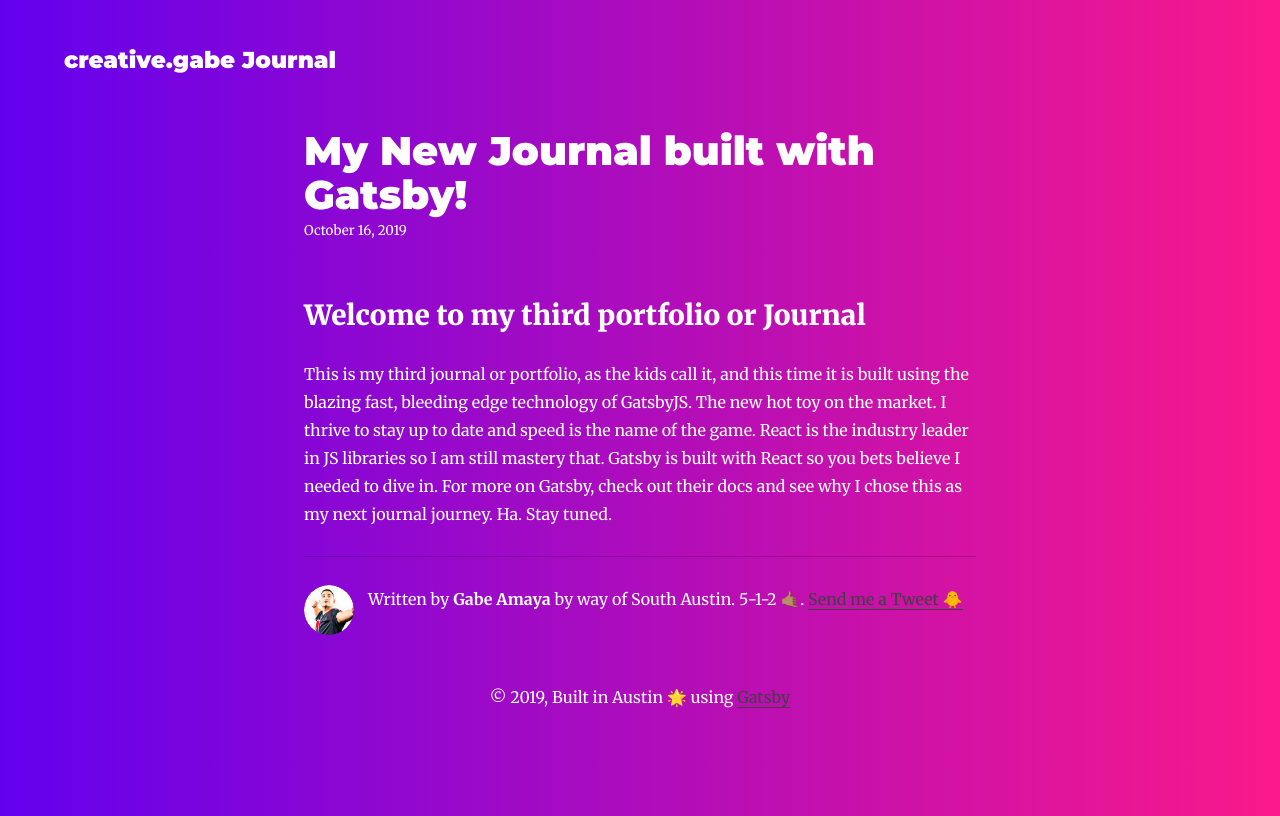
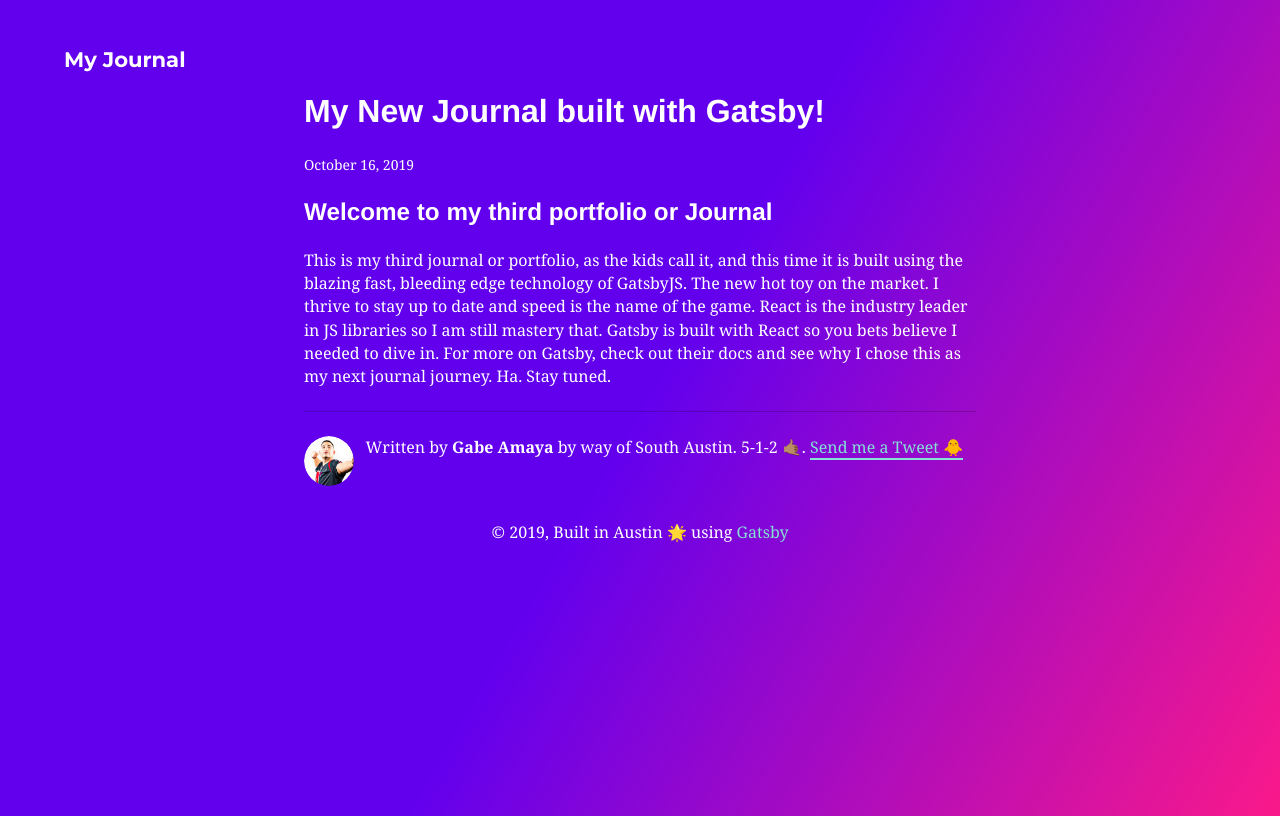
Before and after one commit to CodingGabe/creative.gabe-blog, a Gatsby site: page /blog/my-new-journal-built-with-gatsby/ in a window 1280 px wide. Built offline with nearby package versions, Linux system fonts and the light colour scheme; Gatsby itself is replaced by a stand-in of ours; some packages are replaced by stand-ins of ours.

Commit message:
update typography, customization, and tweak blog layout and overall theme

```diff
--- a/gatsby-config.js
+++ b/gatsby-config.js
@@ -1,7 +1,7 @@
 module.exports = {
   siteMetadata: {
     // edit below
-    title: `creative.gabe Journal`,
+    title: `My Journal`,
     author: `Gabe Amaya`,
     description: `My new official Journal with styled components, dark mode, and Netlify CMS.`,
     siteUrl: `https://creativegabe.netlify.com/`,
--- a/package.json
+++ b/package.json
@@ -19,7 +19,7 @@
     "gatsby-plugin-react-helmet": "^3.0.12",
     "gatsby-plugin-sharp": "^2.0.35",
     "gatsby-plugin-styled-components": "^3.0.7",
-    "gatsby-plugin-typography": "^2.2.13",
+    "gatsby-plugin-typography": "^2.3.14",
     "gatsby-remark-copy-linked-files": "^2.0.11",
     "gatsby-remark-images": "^2.0.6",
     "gatsby-remark-responsive-iframe": "^2.1.1",
@@ -38,6 +38,7 @@
     "typeface-merriweather": "0.0.72",
     "typeface-montserrat": "0.0.54",
     "typography": "^0.16.19",
+    "typography-theme-fairy-gates": "^0.16.19",
     "typography-theme-wordpress-2016": "^0.16.19"
   },
   "devDependencies": {
--- a/src/components/layout.css
+++ b/src/components/layout.css
@@ -1,15 +1,32 @@
 header h1 {
     text-align: center;
+    color: #fff;
 }
 
 .app {
     max-width: 1216px;
     margin: 0 auto;
+}
+.app h1,
+.app h2,
+.app h3 {
     color: #fff;
 }
 .app a {
-    color: #404040;
+    text-shadow: none;
+    text-decoration: none;
+    background: none;
+    color: #86E2D5;
 }
+.container a {
+    border-bottom: 2px solid #86E2D5;
+    transition: all .2s ease;
+}
+.container a:hover {
+    background-color: #86E2D5;
+    color: #fff;
+}
+
 
 @media (min-width: 480px) {
     .app {
--- a/src/styles/global.css
+++ b/src/styles/global.css
@@ -1,5 +1,6 @@
 body {
     background: rgb(98,0,238);
-    background: linear-gradient(90deg, rgba(98,0,238,1) 0%, rgba(250,25,138,1) 100%);
+    background: linear-gradient(120deg, rgba(98,0,238,1) 50%, rgba(250,25,138,1) 100%);
     padding: 1rem 1rem 0;
+    color: #fff;
 }
--- a/src/templates/blog-post.js
+++ b/src/templates/blog-post.js
@@ -24,7 +24,6 @@ class BlogPostTemplate extends React.Component {
             ...scale(-1 / 5),
             display: `block`,
             marginBottom: rhythm(1),
-            marginTop: rhythm(-1),
           }}
         >
           {post.frontmatter.date}
--- a/src/utils/typography.js
+++ b/src/utils/typography.js
@@ -1,23 +1,12 @@
 import Typography from "typography"
-import Wordpress2016 from "typography-theme-wordpress-2016"
+import fairyGateTheme from "typography-theme-fairy-gates"
 
-Wordpress2016.overrideThemeStyles = () => {
-  return {
-    "a.gatsby-resp-image-link": {
-      boxShadow: `none`,
-    },
-  }
-}
-
-delete Wordpress2016.googleFonts
-
-const typography = new Typography(Wordpress2016)
+const typography = new Typography(fairyGateTheme)
 
 // Hot reload typography in development.
 if (process.env.NODE_ENV !== `production`) {
   typography.injectStyles()
 }
 
+export const { scale, rhythm, options } = typography
 export default typography
-export const rhythm = typography.rhythm
-export const scale = typography.scale
```
Also changed, not shown: 1 other file.
